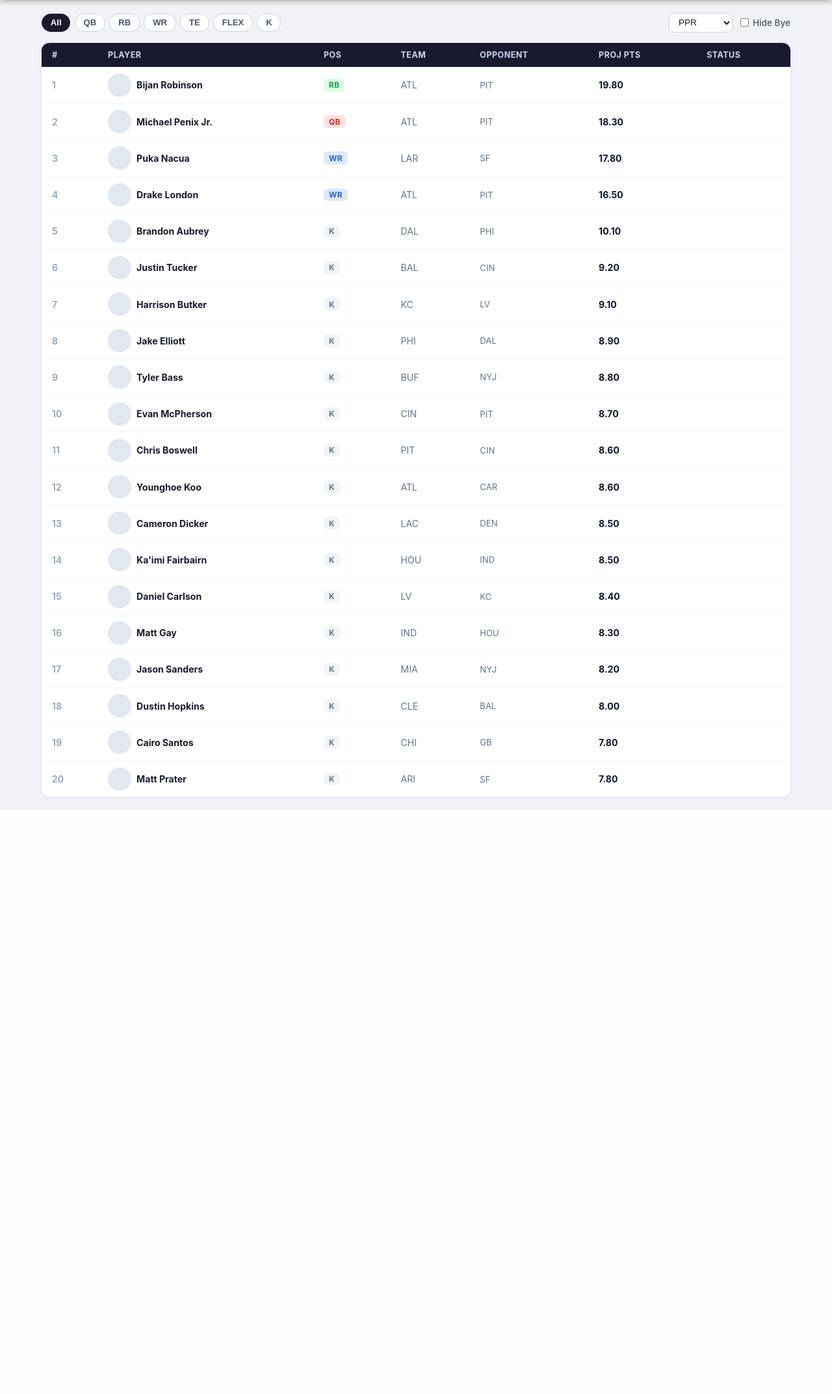
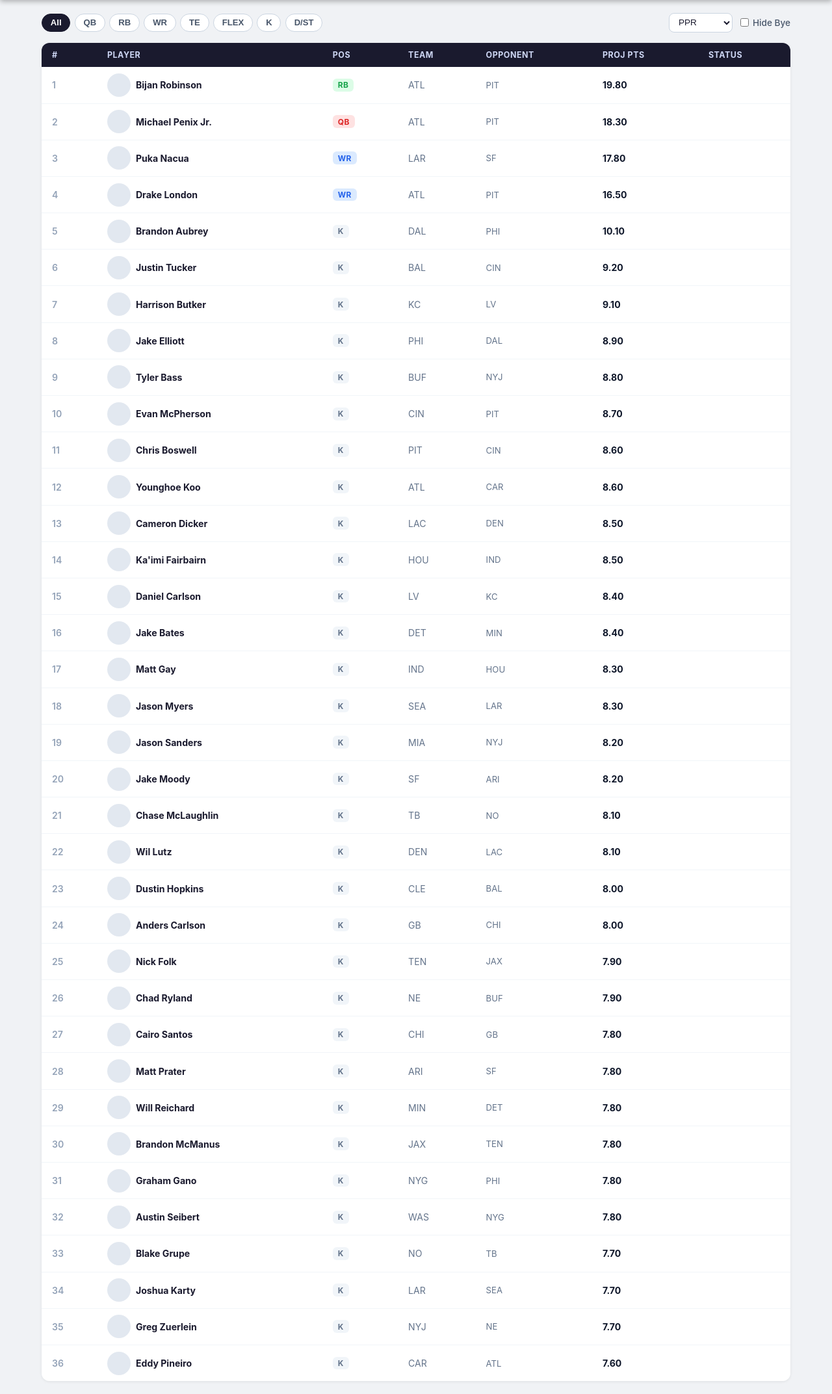
Before and after one commit to PatrickInwood/nfl_projection_engine, a Flask app: page / in a window 1280 px wide. Shown: the part 88-2233 px from the top of the page at 65% size. Before the commit the page ends 1319 px from the top, so only its background shows below. Run offline with Flask 3, Linux system fonts and the light colour scheme; data that the repository does not hold is empty.

Commit message:
Add remaining 16 kickers to CSV + D/ST filter in Rankings tab

```diff
--- a/players.csv
+++ b/players.csv
@@ -19,3 +19,19 @@ Cairo Santos,K,CHI,GB,7.8
 Ka'imi Fairbairn,K,HOU,IND,8.5
 Dustin Hopkins,K,CLE,BAL,8.0
 Matt Prater,K,ARI,SF,7.8
+Jason Myers,K,SEA,LAR,8.3
+Jake Moody,K,SF,ARI,8.2
+Chase McLaughlin,K,TB,NO,8.1
+Nick Folk,K,TEN,JAX,7.9
+Anders Carlson,K,GB,CHI,8.0
+Jake Bates,K,DET,MIN,8.4
+Will Reichard,K,MIN,DET,7.8
+Blake Grupe,K,NO,TB,7.7
+Eddy Pineiro,K,CAR,ATL,7.6
+Brandon McManus,K,JAX,TEN,7.8
+Joshua Karty,K,LAR,SEA,7.7
+Wil Lutz,K,DEN,LAC,8.1
+Chad Ryland,K,NE,BUF,7.9
+Graham Gano,K,NYG,PHI,7.8
+Greg Zuerlein,K,NYJ,NE,7.7
+Austin Seibert,K,WAS,NYG,7.8
--- a/static/app.js
+++ b/static/app.js
@@ -80,6 +80,12 @@ async function loadRankings() {
   const hideBye  = document.getElementById("hide-bye").checked;
   currentScoring = scoring;
 
+  // D/ST uses its own endpoint and renderer
+  if (pos === "DEF") {
+    await loadDstRankings();
+    return;
+  }
+
   const url = `/api/players?scoring=${scoring}&position=${pos}&hide_bye=${hideBye}`;
   const res = await fetch(url);
   const data = await res.json();
@@ -87,17 +93,14 @@ async function loadRankings() {
   allPlayers = data.players;  // cache for start/sit and filtered views
 
   // allRosterPlayers needs ALL positions (K, DEF, etc.) regardless of Rankings filter.
-  // Fetch once with position=ALL if the current filtered list would miss any positions.
   if (pos === "ALL") {
     allRosterPlayers = [...allPlayers];
   } else if (!allRosterPlayers.length) {
-    // First load with a position filter — fetch full list in background
     fetch(`/api/players?scoring=${scoring}&position=ALL`)
       .then(r => r.json())
       .then(d => { allRosterPlayers = d.players || []; })
       .catch(() => { allRosterPlayers = [...allPlayers]; });
   }
-  // (If allRosterPlayers already loaded from a prior ALL fetch, keep it)
 
   // Update week badge
   if (data.week) {
@@ -154,6 +157,46 @@ function buildDstSettingsUI() {
       <input type="number" id="dst-${key}" value="${val}" step="1"/>
     </div>
   `).join("");
+}
+
+async function loadDstRankings() {
+  // Renders D/ST into the main Rankings table (same layout, no scoring dropdowns)
+  const tbody = document.getElementById("rankings-body");
+  tbody.innerHTML = `<tr><td colspan="7" class="loading">Loading D/ST rankings…</td></tr>`;
+
+  try {
+    const res  = await fetch("/api/dst");
+    const data = await res.json();
+    const list = data.dst || [];
+
+    if (data.week) {
+      document.getElementById("week-badge").textContent = `Week ${data.week} · ${data.season}`;
+    }
+
+    if (!list.length) {
+      tbody.innerHTML = `<tr><td colspan="7" class="loading">No D/ST data available.</td></tr>`;
+      return;
+    }
+
+    tbody.innerHTML = list.map((d, i) => `
+      <tr>
+        <td style="color:#94a3b8;font-weight:600;">${d.rank ?? i + 1}</td>
+        <td>
+          <div style="display:flex;align-items:center;gap:.5rem;">
+            ${headshot(null, d.name, 36)}
+            <span style="font-weight:600;">${d.name}</span>
+          </div>
+        </td>
+        <td>${posBadge("DEF")}</td>
+        <td style="color:#64748b;">${d.team}</td>
+        <td style="color:#64748b;font-size:.82rem;">—</td>
+        <td class="pts">${d.projection.toFixed(2)}</td>
+        <td>—</td>
+      </tr>`).join("");
+  } catch (e) {
+    document.getElementById("rankings-body").innerHTML =
+      `<tr><td colspan="7" class="loading">Error loading D/ST data.</td></tr>`;
+  }
 }
 
 async function loadDst() {
--- a/templates/index.html
+++ b/templates/index.html
@@ -39,6 +39,7 @@
           <button class="pos-btn" data-pos="TE">TE</button>
           <button class="pos-btn" data-pos="FLEX">FLEX</button>
           <button class="pos-btn" data-pos="K">K</button>
+          <button class="pos-btn" data-pos="DEF">D/ST</button>
         </div>
         <div class="toolbar-right">
           <select id="scoring-select" class="select-input">
```
